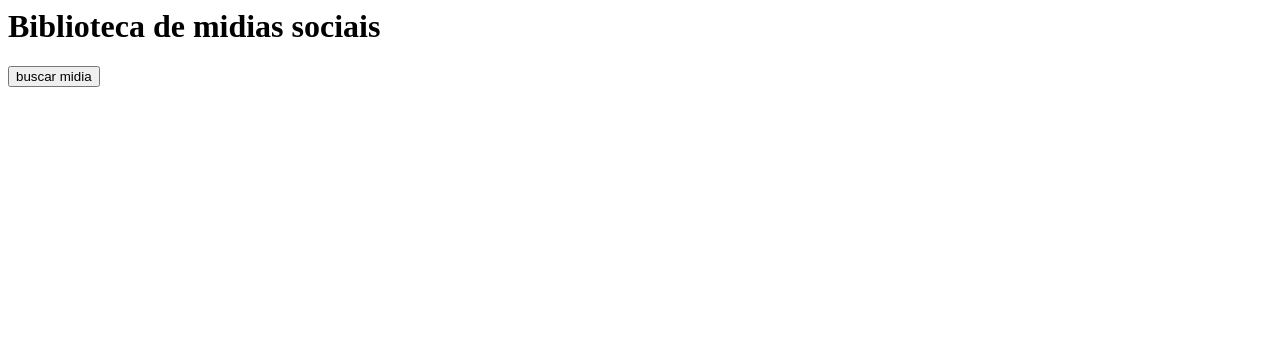
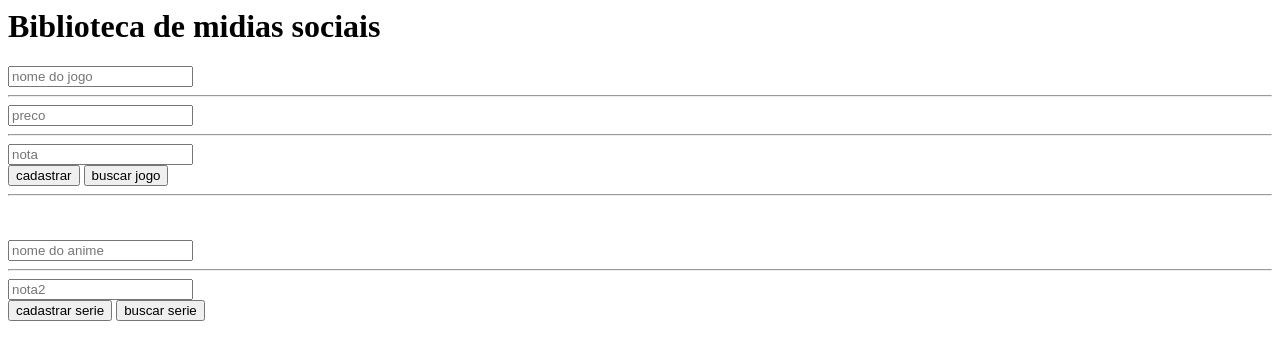
Before and after one commit to AnomaliaBizarra/filmes_jogos, a website: page index.html in a window 1280 px wide. Drawn offline with Linux system fonts and the light colour scheme.

Commit message:
ultima update do dia 06/10/26

```diff
--- a/index.html
+++ b/index.html
@@ -1,10 +1,77 @@
 <h1>Biblioteca de midias sociais</h1>
 
-<button onclick="buscar()">buscar midia</button>
+
+<input type="text" placeholder="nome do jogo" id="nome">
+<hr>
+<input type="text" placeholder="preco" id="preco">
+<hr>
+<input type="text" placeholder="nota" id="nota">
+<br>
+
+<button onclick="cadastrar()">cadastrar</button>
+<button onclick="buscar()">buscar jogo</button>
+<hr>
+<br>
+<br>
+
+<input type="text" placeholder="nome do anime" id="nome2">
+<hr>
+<input type="text" placeholder="nota2" id="nota2">
+<br>
+<button onclick="cadastrar2()">cadastrar serie</button>
+<button onclick="buscarserie()">buscar serie</button>
+
+
 
 <script>
+
+    async function cadastrar() {
+
+        const nome = document.getElementById('nome').value
+        const preco = document.getElementById('preco').value
+        const nota = document.getElementById('nota').value
+
+        const jogo = {
+            nome, preco, nota
+        }
+
+        const steam = await fetch('http://localhost:3067/steam', {
+            method: 'POST',
+            body: JSON.stringify(jogo),
+            headers: {
+               'Content-Type': 'application/json'
+            }
+        })
+    }
+
+    async function cadastrar2() {
+
+        const nome2 = document.getElementById('nome2').value
+        const nota2 = document.getElementById('nota2').value
+
+
+
+        const serie = {
+            nome2, nota2
+        }
+
+         const anime = await fetch('http://localhost:3067/serie', {
+            method: 'POST',
+            body: JSON.stringify(serie),
+            headers: {
+               'Content-Type': 'application/json'
+            }
+        })
+
+    }
+
     async function buscar() {
         const steam = await fetch('http://localhost:3067/steam')
         alert('a')
     }
+
+    async function buscarserie() {
+        const serie = await fetch('http://localhost:3067/serie')
+        alert(nome2, nota2)
+    }
 </script>
```
Also changed, not shown: servercomcoisodogit.js (+6 -6 lines), 1 other file.
